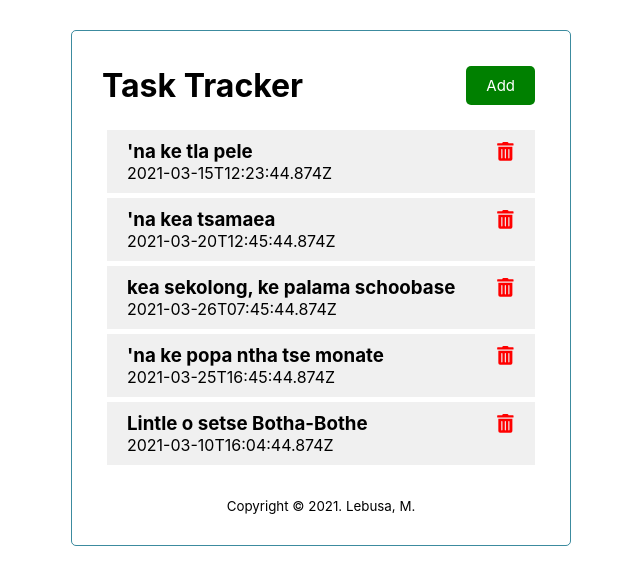
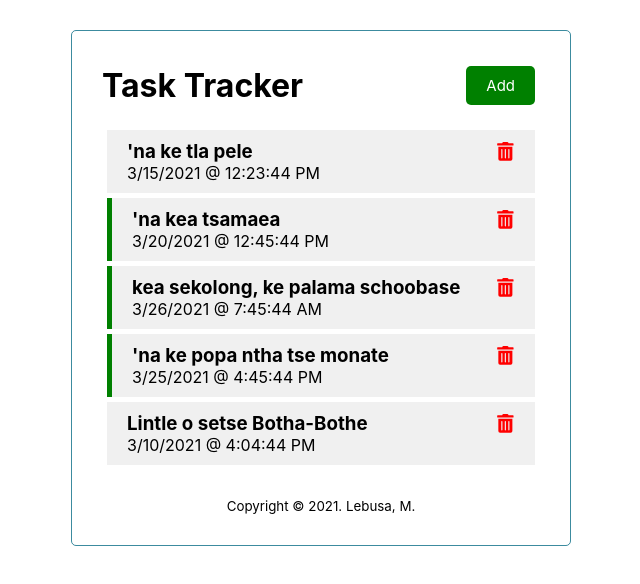
Before and after one commit to lebusa/task-tracker-client, a React (Create React App) app: page / in a window 1280 px wide. Shown: the top 584 px of the page, without its empty margins (319-959 px from the left). Built offline with nearby package versions, Linux system fonts and the light colour scheme.

Commit message:
task reminder toggling resonds on ui ok

```diff
--- a/src/components/Task.js
+++ b/src/components/Task.js
@@ -1,15 +1,22 @@
-import  { FaTrashAlt } from 'react-icons/fa';
+import { FaTrashAlt } from "react-icons/fa";
 
-const Task = ({task, onDelete, toggleReminder}) => {
-    return (
-        <div className="task" onDoubleClick={() => toggleReminder(task.id)}>
-            <h3>
-                {task.title}
-                <FaTrashAlt className="task-remove" onClick={ () => onDelete(task.id)} />
-            </h3>
-            <p>{task.scheduledFor}</p>
-        </div>
-    )
-}
+const Task = ({ task, onDelete, toggleReminder }) => {
+  const dt = new Date(task.scheduledFor).toLocaleDateString();
+  const tm = new Date(task.scheduledFor).toLocaleTimeString();
+  return (
+    <div
+      className={`task ${task.reminder ? "reminder" : ""}`}
+      onDoubleClick={() => toggleReminder(task.id)}
+    >
+      <h3>
+        {task.title}
+        <FaTrashAlt className="task-remove" onClick={() => onDelete(task.id)} />
+      </h3>
+      <p>
+        {dt} @ {tm}
+      </p>
+    </div>
+  );
+};
 
-export default Task
+export default Task;
```
